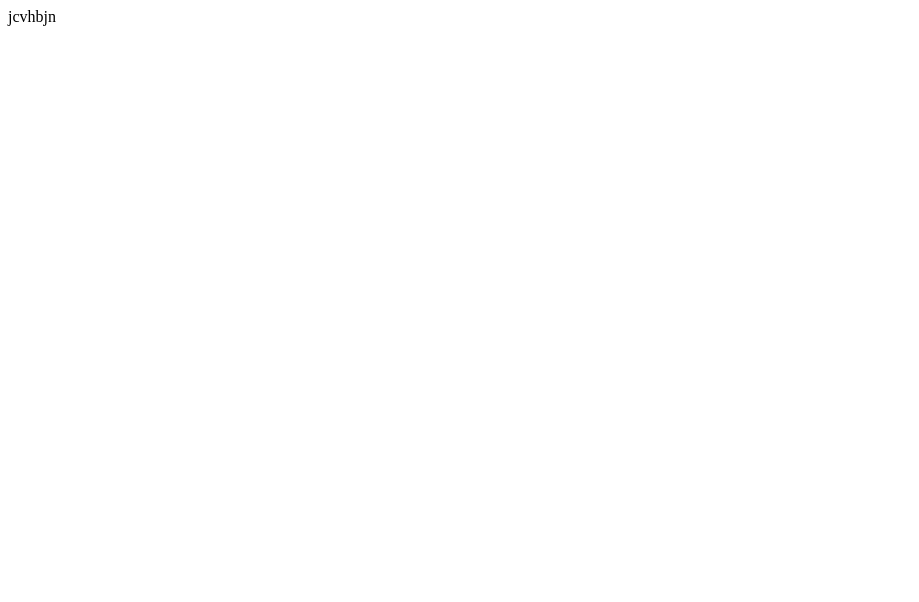
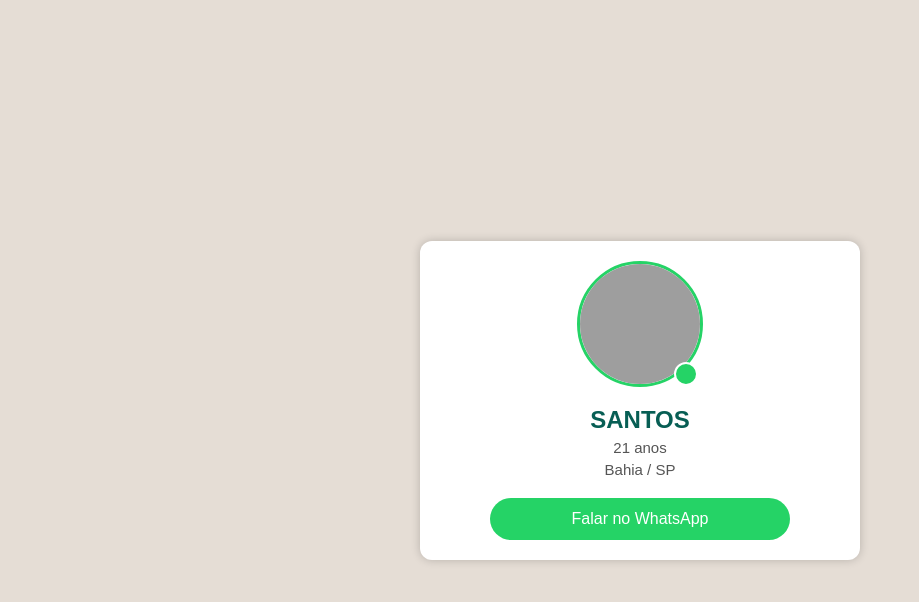
Before and after one commit to alalmeida068/acesso027, a plain HTML site: page index.html in a window 1280 px wide. Shown: the whole page, without its empty margins (0-919 px from the left). Drawn offline with Linux system fonts and the light colour scheme; grey boxes are pictures that could not be loaded.

Commit message:
Update index.html

```diff
--- a/index.html
+++ b/index.html
@@ -1 +1,120 @@
-jcvhbjn
+<!DOCTYPE html>
+<html lang="pt-BR">
+<head>
+  <meta charset="UTF-8">
+  <meta name="viewport" content="width=device-width, initial-scale=1.0">
+  <title>LALA - WhatsApp</title>
+  <style>
+    body {
+      font-family: Arial, sans-serif;
+      background-color: #e5ddd5;
+      display: flex;
+      justify-content: center;
+      align-items: center;
+      height: 100vh;
+      margin: 0;
+    }
+    .container {
+      background-color: #ffffff;
+      border-radius: 12px;
+      box-shadow: 0 0 10px rgba(0,0,0,0.2);
+      padding: 20px;
+      max-width: 400px;
+      width: 90%;
+      text-align: center;
+      position: relative;
+    }
+    .profile {
+      position: relative;
+      display: inline-block;
+    }
+    .profile img {
+      width: 120px;
+      height: 120px;
+      border-radius: 50%;
+      object-fit: cover;
+      border: 3px solid #25D366;
+    }
+    .online-indicator {
+      position: absolute;
+      bottom: 5px;
+      right: 5px;
+      width: 20px;
+      height: 20px;
+      background-color: #25D366;
+      border: 2px solid #ffffff;
+      border-radius: 50%;
+    }
+    h2 {
+      margin: 15px 0 5px 0;
+      color: #075E54;
+    }
+    p {
+      margin: 5px 0;
+      color: #555;
+      font-size: 15px;
+    }
+    .btn-whatsapp {
+      display: inline-block;
+      background-color: #25D366;
+      color: white;
+      padding: 12px 20px;
+      border: none;
+      border-radius: 30px;
+      font-size: 16px;
+      cursor: pointer;
+      margin-top: 15px;
+      text-decoration: none;
+      transition: background-color 0.3s;
+      width: 100%;
+      max-width: 300px;
+    }
+    .btn-whatsapp:hover {
+      background-color: #128C7E;
+    }
+    @media (max-width: 480px) {
+      .profile img {
+        width: 100px;
+        height: 100px;
+      }
+      .online-indicator {
+        width: 16px;
+        height: 16px;
+        bottom: 3px;
+        right: 3px;
+      }
+    }
+  </style>
+</head>
+<body>
+
+  <div class="container">
+    <div class="profile">
+      <img src="https://i.postimg.cc/zDKV8sP5/Imagem-do-Whats-App-de-2025-07-16-s-11-08-57-0cb04b60.jpg" alt="Lais Borges">
+      <div class="online-indicator"></div>
+    </div>
+
+    <h2>SANTOS </h2>
+    <p>21 anos</p>
+    <p>Bahia / SP</p>
+
+    <button class="btn-whatsapp" onclick="redirecionarWhatsApp()">Falar no WhatsApp</button>
+  </div>
+
+  <script>
+    const numerosWhatsApp = [
+      '557391312463',  // Número secundário
+      '557391288391', //  Número primeiro
+    ];
+
+    function redirecionarWhatsApp() {
+      const index = Math.floor(Math.random() * numerosWhatsApp.length);
+      const numero = numerosWhatsApp[index];
+      const mensagem = encodeURIComponent("Oi Lais, tenho interesse!");
+      const link = `https://wa.me/${numero}?text=${mensagem}`;
+      window.location.href = link;
+    }
+  </script>
+
+</body>
+</html>
```
